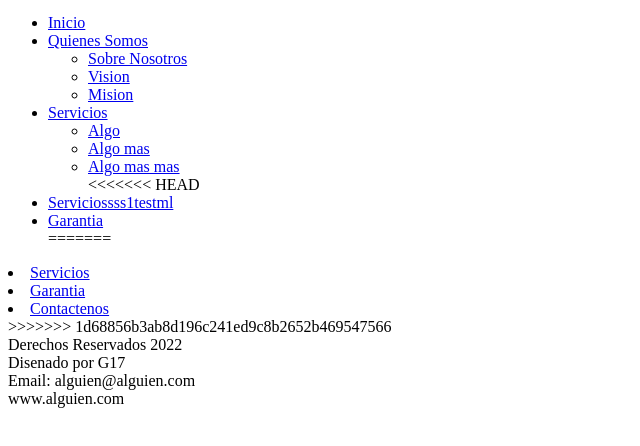
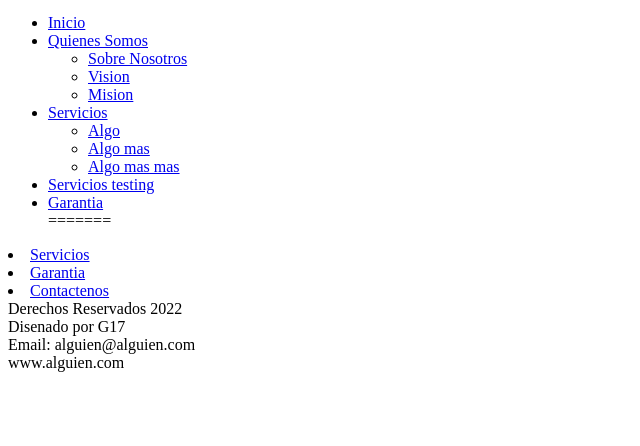
Before and after one commit to pasal19/fullg17, a plain HTML site: page index.html in a window 1280 px wide. Shown: the part 104-550 px from the top of the page, without its empty margins (0-640 px from the left). Drawn offline with Linux system fonts and the light colour scheme.

Commit message:
testing 5

```diff
--- a/index.html
+++ b/index.html
@@ -28,9 +28,10 @@
                     <li><a href="#">Algo</a></li>
                     <li><a href="#">Algo mas</a></li>
                     <li><a href="#">Algo mas mas</a></li>
-<<<<<<< HEAD
+
                 </ul>
-                <li><a href="#">Serviciossss1testml</a></li>
+
+                <li><a href="#">Servicios testing</a></li>
                 <li><a href="#">Garantia</a></li>
 =======
                 </ul>
@@ -38,7 +39,8 @@
                 <li><a href="#">Servicios</a></li>
                 <li><a href="#">Garantia</a></li>
                 <li><a href="#">Contactenos</a></li>
->>>>>>> 1d68856b3ab8d196c241ed9c8b2652b469547566
+
+
         </ul>
     </nav>
 
```
